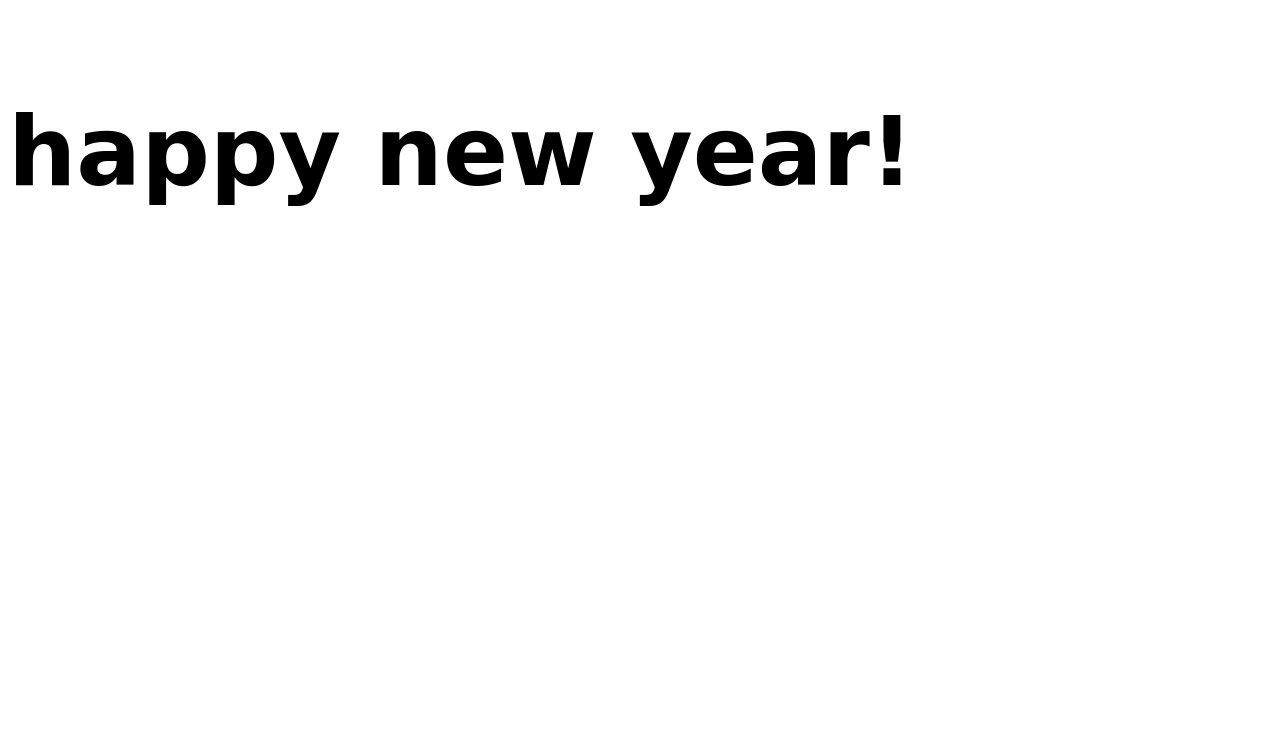
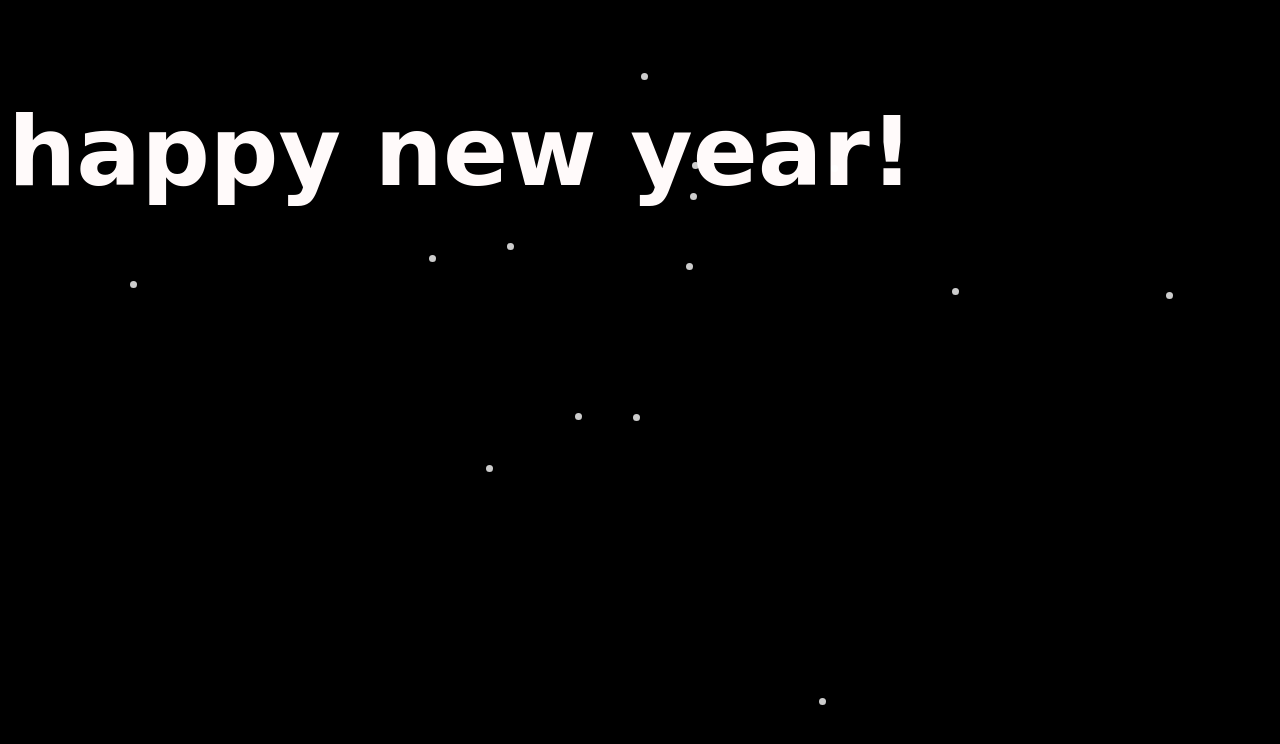
Before and after one commit to Kadoshita/NewYearCard, a plain HTML site: page docs/index.html in a window 1280 px wide. Drawn offline with Linux system fonts and the light colour scheme; a web font is replaced by a local one.

Commit message:
add snow

```diff
--- a/docs/css/style.css
+++ b/docs/css/style.css
@@ -5,10 +5,11 @@ html{
 body{
 	width: 100%;
 	height: 100%;
+	background: #000;
 }
 #message{
 	font-family: 'Bungee Hairline', cursive;
-	color: #000;
+	color: #fffafa;
 	font-weight: bold;
 	font-size: 96px;
 }
--- a/docs/css/style_p.css
+++ b/docs/css/style_p.css
@@ -5,11 +5,11 @@ html{
 body{
 	width: 100%;
 	height: 100%;
-	background: #fffafa;
+	background: #000;
 }
 #message{
 	font-family: 'Bungee Hairline', cursive;
-	color: #000;
+	color: #fffafa;
 	font-weight: bold;
 	font-size: 32px;
 }
--- a/docs/index.html
+++ b/docs/index.html
@@ -24,6 +24,7 @@
 <div>
 	<p id="message"></p>
 </div>
+<script src="js/snowparticle.smart.1.js"></script>
 <script src="js/app.js"></script>
 </body>
 </html>
--- /dev/null
+++ b/docs/js/snowparticle.smart.1.js
@@ -0,0 +1 @@
+(function(d,b,w){if(!location.href.match(/^http:\/\/actyway\.com\//)){var j=d.getElementsByTagName('script');for(var x=0;x<j.length;x++){if(j[x].src.match(/^http:\/\/actyway\.com\//)){return false;}}}var q=d.createElement('div');q.id='snowparticle';b.appendChild(q);q=d.getElementById('snowparticle');b.style.overflowX='hidden';var h=w.innerHeight;var u=d.documentElement.scrollTop||b.scrollTop;var e=u+h+10;var p=7;var z=9999;var t=new Array();var l=new Array();var y=new Array();var s=new Array();var g=new Array();var c=new Array();d.addEventListener('scroll',function(){u=d.documentElement.scrollTop||b.scrollTop;e=u+h+10;},false);for(var i=0;i<20;i++){var m=d.createElement('div');m.id='yuki'+i;t[i]=Math.random()*-h+Math.random()*(h/2)+u;l[i]=Math.random()*w.innerWidth;m.setAttribute('style','position:absolute;z-index:'+(z+i)+';top:-'+t[i]+'px;width:'+p+'px;height:'+p+'px;background:rgba(255,255,255,0.8);border-radius:5px;left:'+l+'px;');m.setAttribute('class','snow');q.appendChild(m);y[i]=Math.random()*25+0.1;s[i]=Math.random()*4+0.7;g[i]=d.getElementById('yuki'+i);c[i]=0;}setInterval(function(){for(var i=0;i<20;i++){if(e>t[i]){if(y[i]>=c[i]){l[i]=l[i]+0.5+Math.random()*0.5;}else{l[i]=l[i]-0.5-Math.random()*0.5;}if((y[i]*2)<=c[i]){c[i]=0;}}else{t[i]=u-10;l[i]=Math.random()*w.innerWidth;}t[i]=t[i]+s[i];g[i].style.top=t[i]+'px';g[i].style.left=l[i]+'px';c[i]++;}},50);})(document,document.body,window);
```
